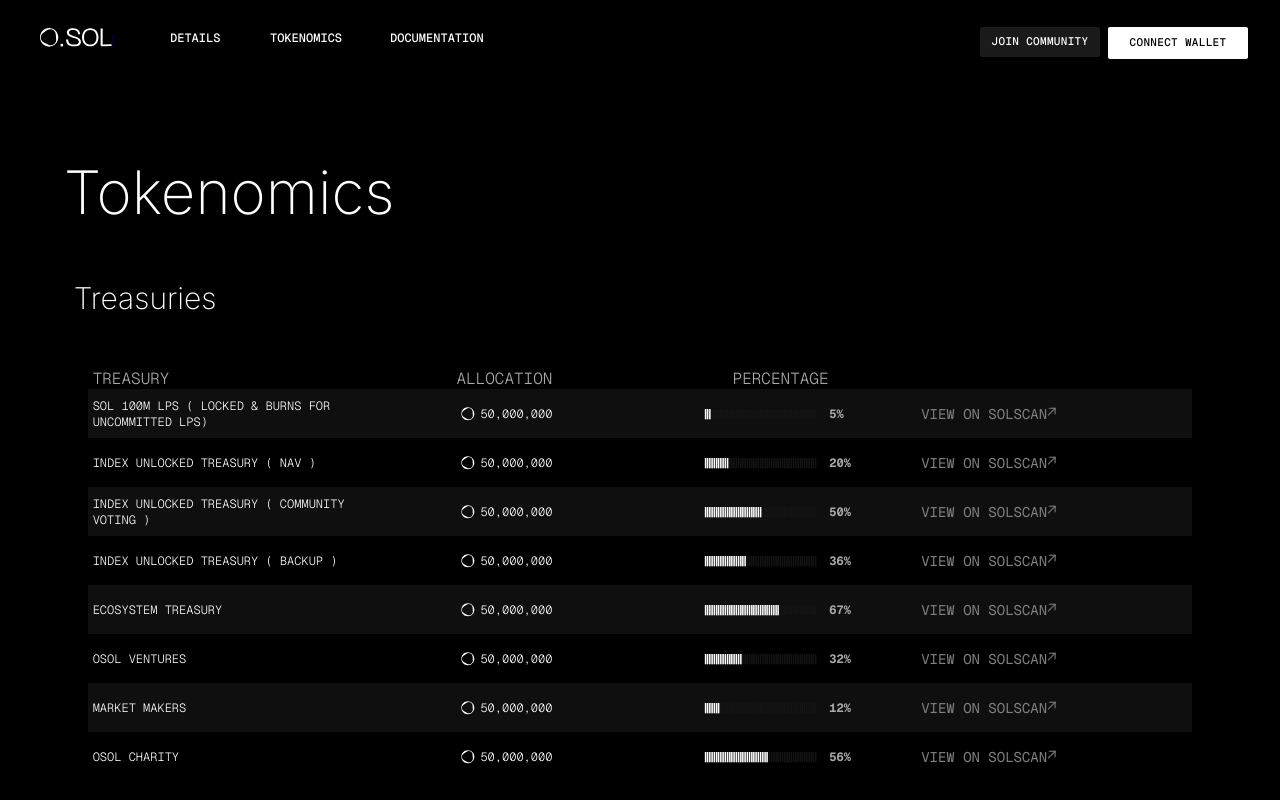
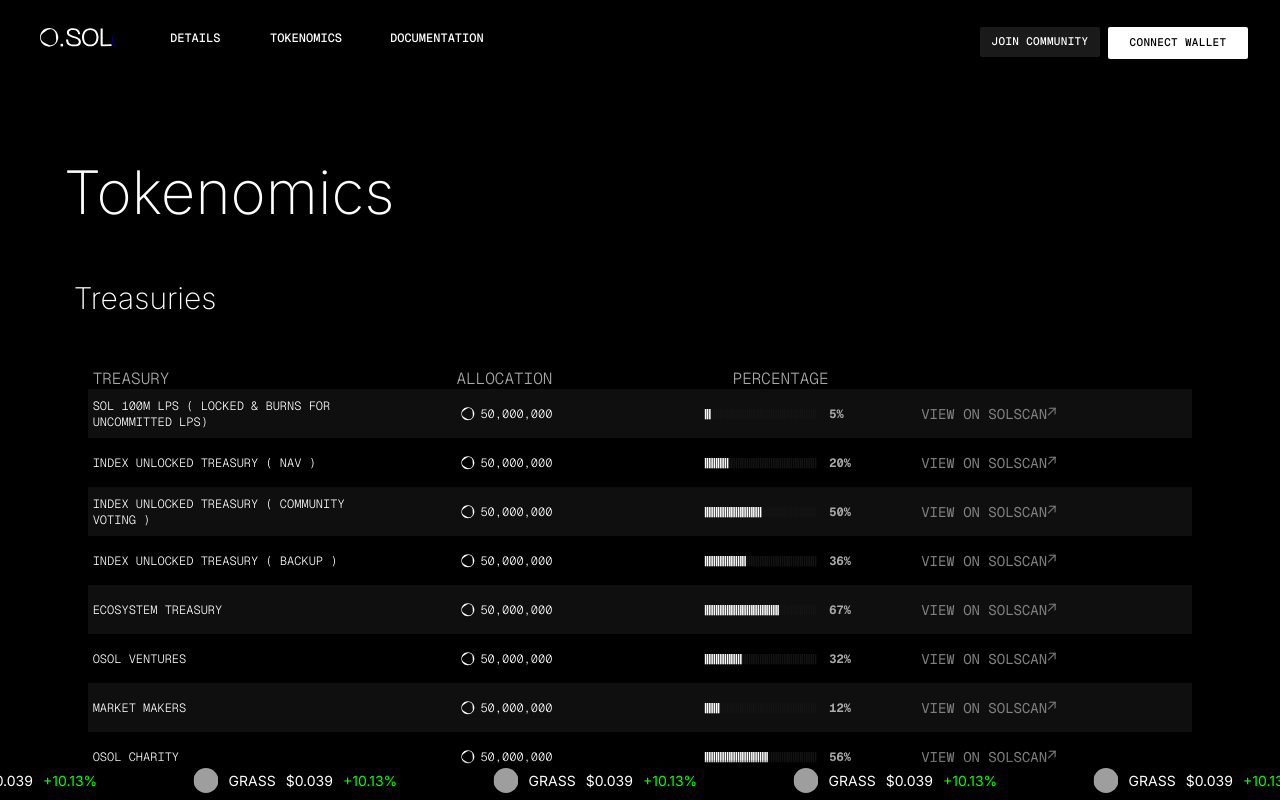
Before and after one commit to denali-the-engineer/blops-clone2, a Next.js app: page /tokenomics in a window 1280 px wide. Shown: the top 800 px of the page. Built offline with nearby package versions, Linux system fonts and the light colour scheme; grey boxes are pictures that could not be loaded.

Commit message:
Update page.js

```diff
--- a/src/app/tokenomics/page.js
+++ b/src/app/tokenomics/page.js
@@ -10,7 +10,7 @@ import "../fadeinAnim.css"
 import { FlightTakeoffSharp } from "@mui/icons-material";
 import Footer from "@/components/Footer";
 import HeaderNoFadeIn from "@/components/HeaderNoFadeIn"
-
+import BottomScroller from "@/components/bottomScroller";
 
 export default function TokenomicsPage() {
     const trasuriesData = [{
@@ -52,7 +52,7 @@ export default function TokenomicsPage() {
 
     return (
         <>
-
+            <BottomScroller/>
             { connectWallet ?
                     <div style={{position: "fixed", display: "flex", justifyContent: "center", alignItems: "center", backgroundColor: "red", width: "100%", height: "100%", zIndex: 10000000, backgroundColor: "rgba(0, 0, 0, 0.2)", backdropFilter: "blur(2px)"}}>
                         <div style={{width: 360, height: 500, backgroundColor: "rgb(8, 8, 8)"}}>
```
